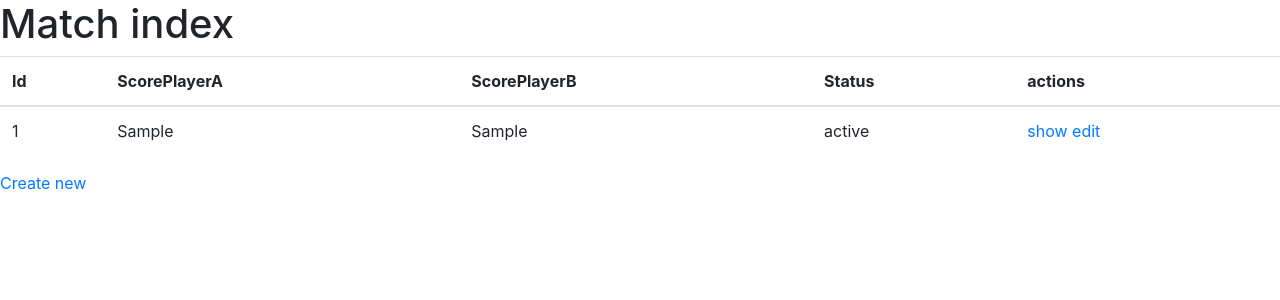
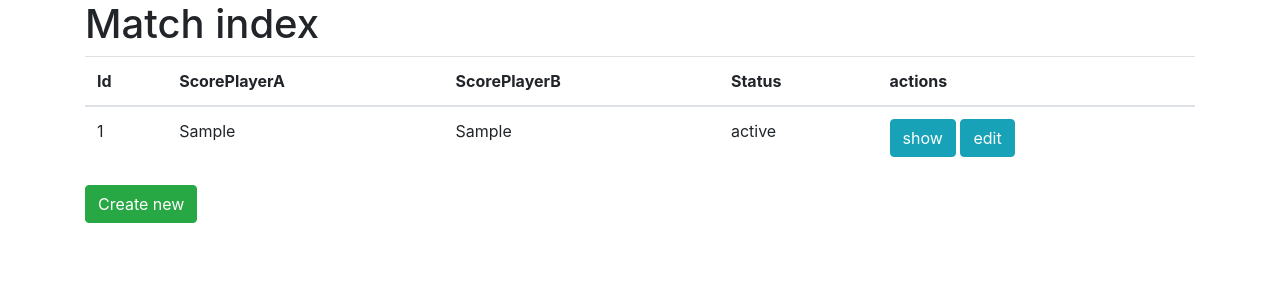
Before and after one commit to romainvan/fun-with-php, a Symfony app: template templates/match/index.html.twig in a window 1280 px wide. Shown: the top 300 px of the page. Run offline with Twig, Linux system fonts and the light colour scheme; the template is opened without the code that fills it: most values are stand-ins (such as "Sample title", 1, 10 or a date in 2020); some libraries are stand-ins or nearby versions.

Commit message:
feat: add style on match and player pages

```diff
--- a/templates/base.html.twig
+++ b/templates/base.html.twig
@@ -7,7 +7,11 @@
         <link rel="stylesheet" href="https://stackpath.bootstrapcdn.com/bootstrap/4.4.1/css/bootstrap.min.css" integrity="sha384-Vkoo8x4CGsO3+Hhxv8T/Q5PaXtkKtu6ug5TOeNV6gBiFeWPGFN9MuhOf23Q9Ifjh" crossorigin="anonymous">
     </head>
     <body>
-        {% block body %}{% endblock %}
+        {% block body %}
+            <div class="container">
+                {% block content_body %}{% endblock %}
+            </div>
+        {% endblock %}
         {% block javascripts %}{% endblock %}
         <script src="https://code.jquery.com/jquery-3.4.1.slim.min.js" integrity="sha384-J6qa4849blE2+poT4WnyKhv5vZF5SrPo0iEjwBvKU7imGFAV0wwj1yYfoRSJoZ+n" crossorigin="anonymous"></script>
         <script src="https://cdn.jsdelivr.net/npm/popper.js@1.16.0/dist/umd/popper.min.js" integrity="sha384-Q6E9RHvbIyZFJoft+2mJbHaEWldlvI9IOYy5n3zV9zzTtmI3UksdQRVvoxMfooAo" crossorigin="anonymous"></script>
--- a/templates/match/_delete_form.html.twig
+++ b/templates/match/_delete_form.html.twig
@@ -1,5 +1,5 @@
 <form method="post" action="{{ path('match_delete', {'id': match.id}) }}" onsubmit="return confirm('Are you sure you want to delete this item?');">
     <input type="hidden" name="_method" value="DELETE">
     <input type="hidden" name="_token" value="{{ csrf_token('delete' ~ match.id) }}">
-    <button class="btn">Delete</button>
+    <button class="btn btn-danger">Delete</button>
 </form>
--- a/templates/match/_form.html.twig
+++ b/templates/match/_form.html.twig
@@ -1,4 +1,4 @@
 {{ form_start(form) }}
     {{ form_widget(form) }}
-    <button class="btn">{{ button_label|default('Save') }}</button>
+    <button class="btn btn-success mb-2">{{ button_label|default('Save') }}</button>
 {{ form_end(form) }}
--- a/templates/match/edit.html.twig
+++ b/templates/match/edit.html.twig
@@ -2,12 +2,12 @@
 
 {% block title %}Edit Match{% endblock %}
 
-{% block body %}
+{% block content_body %}
     <h1>Edit Match</h1>
 
     {{ include('match/_form.html.twig', {'button_label': 'Update'}) }}
 
-    <a href="{{ path('match_index') }}">back to list</a>
+    <a href="{{ path('match_index') }}" class="btn btn-info">back to list</a>
 
     {{ include('match/_delete_form.html.twig') }}
 {% endblock %}
--- a/templates/match/index.html.twig
+++ b/templates/match/index.html.twig
@@ -2,7 +2,7 @@
 
 {% block title %}Match index{% endblock %}
 
-{% block body %}
+{% block content_body %}
     <h1>Match index</h1>
 
     <table class="table">
@@ -23,8 +23,8 @@
                 <td>{{ match.scorePlayerB }}</td>
                 <td>{{ match.status }}</td>
                 <td>
-                    <a href="{{ path('match_show', {'id': match.id}) }}">show</a>
-                    <a href="{{ path('match_edit', {'id': match.id}) }}">edit</a>
+                    <a href="{{ path('match_show', {'id': match.id}) }}" class="btn btn-info">show</a>
+                    <a href="{{ path('match_edit', {'id': match.id}) }}" class="btn btn-info">edit</a>
                 </td>
             </tr>
         {% else %}
@@ -35,5 +35,5 @@
         </tbody>
     </table>
 
-    <a href="{{ path('match_new') }}">Create new</a>
+    <a href="{{ path('match_new') }}" class="btn btn-success">Create new</a>
 {% endblock %}
--- a/templates/match/new.html.twig
+++ b/templates/match/new.html.twig
@@ -2,10 +2,10 @@
 
 {% block title %}New Match{% endblock %}
 
-{% block body %}
+{% block content_body %}
     <h1>Create new Match</h1>
 
     {{ include('match/_form.html.twig') }}
 
-    <a href="{{ path('match_index') }}">back to list</a>
+    <a href="{{ path('match_index') }}" class="btn btn-info">back to list</a>
 {% endblock %}
--- a/templates/match/show.html.twig
+++ b/templates/match/show.html.twig
@@ -2,7 +2,7 @@
 
 {% block title %}Match{% endblock %}
 
-{% block body %}
+{% block content_body %}
     <h1>Match</h1>
 
     <table class="table">
--- a/templates/match_maker/index.html.twig
+++ b/templates/match_maker/index.html.twig
@@ -11,10 +11,6 @@
 <div class="example-wrapper">
     <h1>Hello {{ controller_name }}! ✅</h1>
 
-    This friendly message is coming from:
-    <ul>
-        <li>Your controller at <code><a href="{{ '/Users/gheb/travaux/licence-info/matchmaker/project/src/Controller/MatchMakerController.php'|file_link(0) }}">src/Controller/MatchMakerController.php</a></code></li>
-        <li>Your template at <code><a href="{{ '/Users/gheb/travaux/licence-info/matchmaker/project/templates/match_maker/index.html.twig'|file_link(0) }}">templates/match_maker/index.html.twig</a></code></li>
-    </ul>
+
 </div>
 {% endblock %}
--- a/templates/player/_delete_form.html.twig
+++ b/templates/player/_delete_form.html.twig
@@ -1,5 +1,5 @@
 <form method="post" action="{{ path('player_delete', {'id': player.id}) }}" onsubmit="return confirm('Are you sure you want to delete this item?');">
     <input type="hidden" name="_method" value="DELETE">
     <input type="hidden" name="_token" value="{{ csrf_token('delete' ~ player.id) }}">
-    <button class="btn">Delete</button>
+    <button class="btn btn-danger mt-2">Delete</button>
 </form>
--- a/templates/player/_form.html.twig
+++ b/templates/player/_form.html.twig
@@ -1,4 +1,4 @@
 {{ form_start(form) }}
     {{ form_widget(form) }}
-    <button class="btn">{{ button_label|default('Save') }}</button>
+    <button class="btn btn-success mb-2">{{ button_label|default('Save') }}</button>
 {{ form_end(form) }}
--- a/templates/player/edit.html.twig
+++ b/templates/player/edit.html.twig
@@ -2,12 +2,12 @@
 
 {% block title %}Edit Player{% endblock %}
 
-{% block body %}
+{% block content_body %}
     <h1>Edit Player</h1>
 
     {{ include('player/_form.html.twig', {'button_label': 'Update'}) }}
 
-    <a href="{{ path('player_index') }}">back to list</a>
+    <a href="{{ path('player_index') }}" class="btn btn-info">back to list</a>
 
     {{ include('player/_delete_form.html.twig') }}
 {% endblock %}
--- a/templates/player/new.html.twig
+++ b/templates/player/new.html.twig
@@ -2,10 +2,10 @@
 
 {% block title %}New Player{% endblock %}
 
-{% block body %}
+{% block content_body %}
     <h1>Create new Player</h1>
 
     {{ include('player/_form.html.twig') }}
 
-    <a href="{{ path('player_index') }}">back to list</a>
+    <a href="{{ path('player_index') }}" class="btn btn-info">back to list</a>
 {% endblock %}
--- a/templates/player/show.html.twig
+++ b/templates/player/show.html.twig
@@ -2,7 +2,7 @@
 
 {% block title %}Player{% endblock %}
 
-{% block body %}
+{% block content_body %}
     <h1>Player</h1>
 
     <table class="table">
@@ -26,9 +26,9 @@
         </tbody>
     </table>
 
-    <a href="{{ path('player_index') }}">back to list</a>
+    <a href="{{ path('player_index') }}" class="btn btn-info">back to list</a>
 
-    <a href="{{ path('player_edit', {'id': player.id}) }}">edit</a>
+    <a href="{{ path('player_edit', {'id': player.id}) }}" class="btn btn-success">edit</a>
 
     {{ include('player/_delete_form.html.twig') }}
 {% endblock %}
--- a/templates/security/login.html.twig
+++ b/templates/security/login.html.twig
@@ -2,7 +2,7 @@
 
 {% block title %}Log in!{% endblock %}
 
-{% block body %}
+{% block content_body %}
 <form method="post">
     {% if error %}
         <div class="alert alert-danger">{{ error.messageKey|trans(error.messageData, 'security') }}</div>
```
Also changed, not shown: templates/player/index.html.twig (+4 -4 lines), package-lock.json (added).
